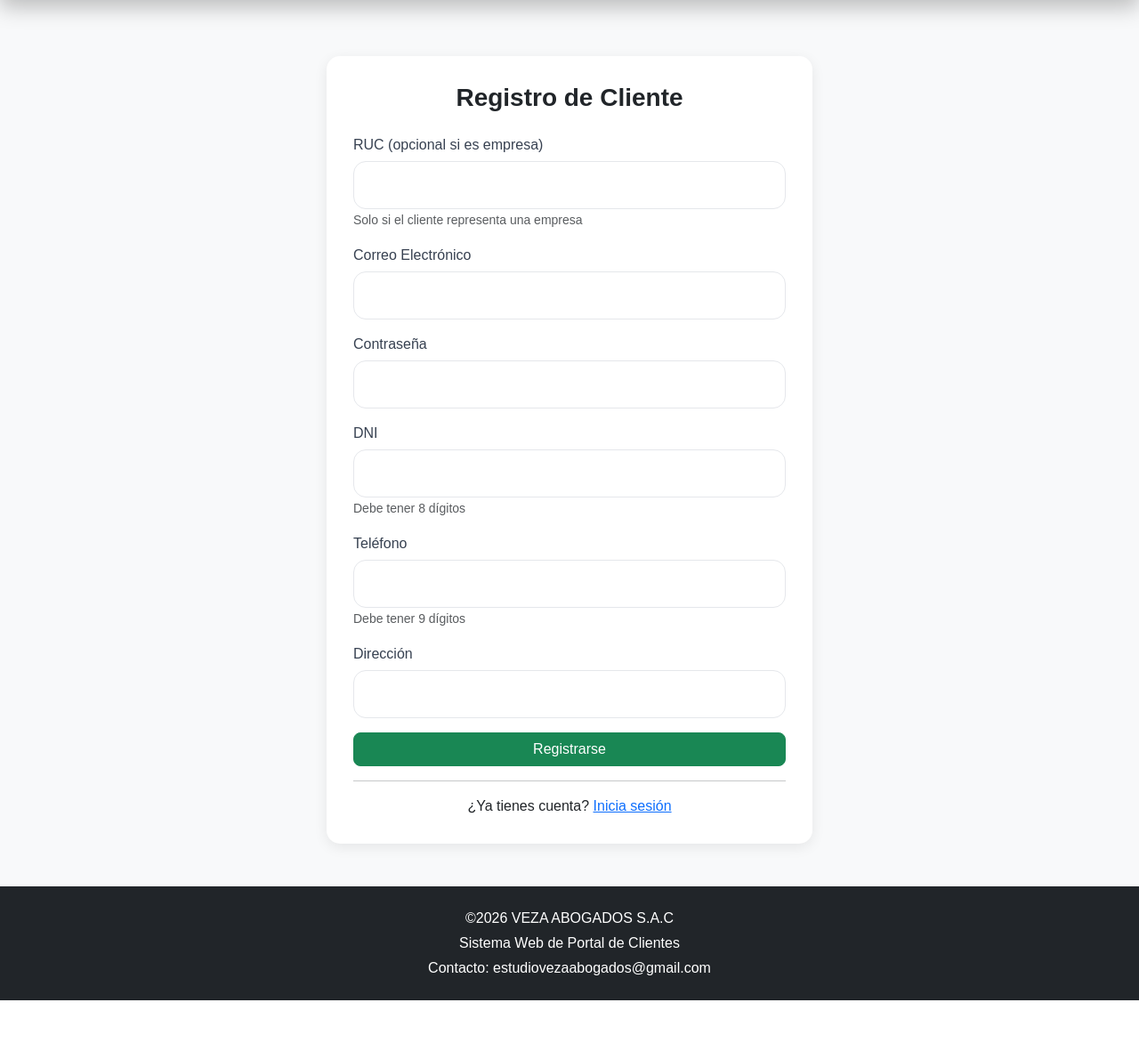
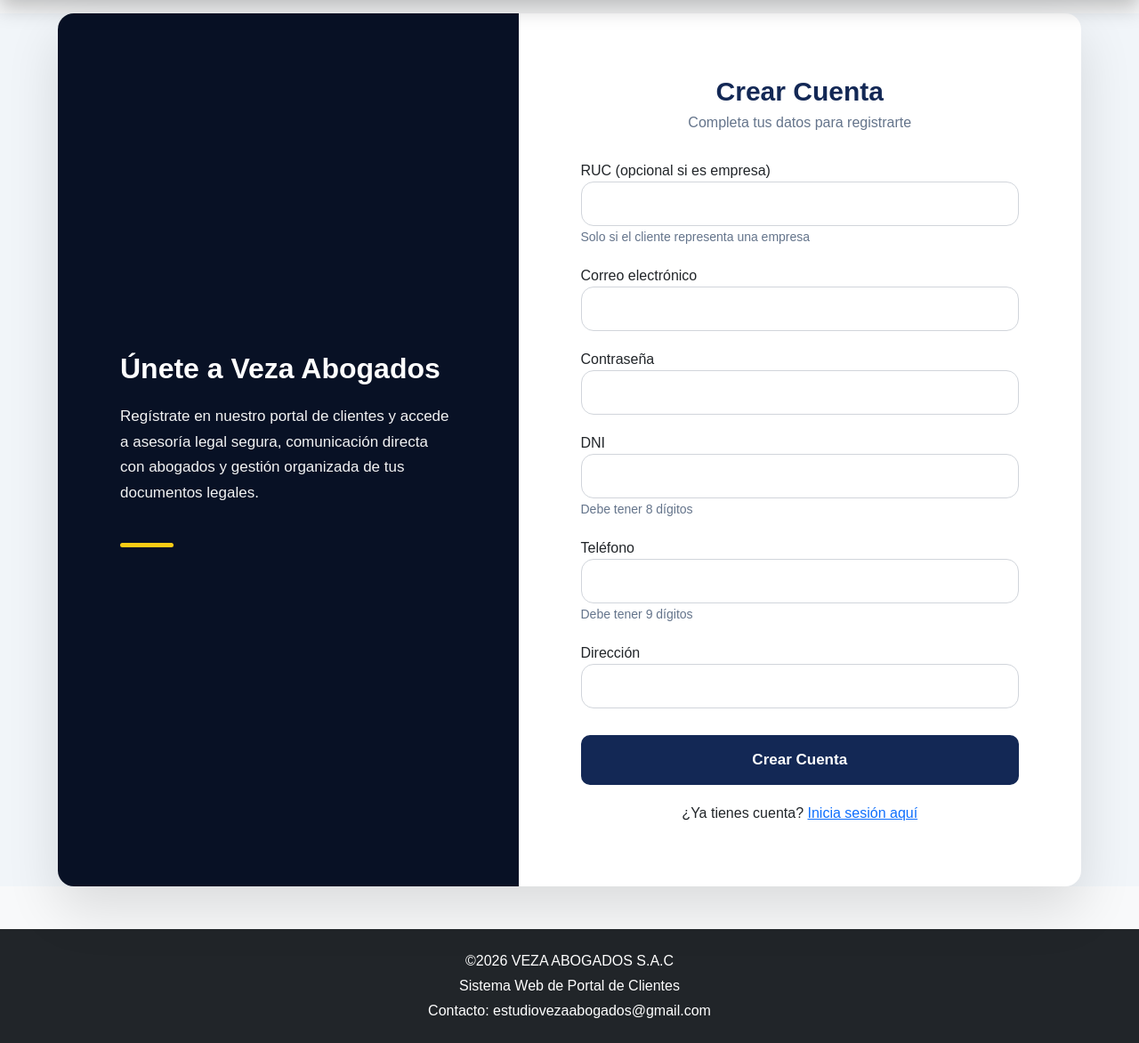
Before and after one commit to 9pvbloo/veza-abogados, a Flask app: page /registro in a window 1280 px wide. Shown: the part 75-1247 px from the top of the page at 89% size. Before the commit the page ends 1199 px from the top, so only its background shows below. Run offline with Flask 3, Linux system fonts and the light colour scheme.

Commit message:
Mejora diseño login y registro estilo profesional

```diff
--- a/templates/registro.html
+++ b/templates/registro.html
@@ -2,76 +2,232 @@
 
 {% block content %}
 
-<div class="container">
+<style>
 
-<div class="row justify-content-center">
+.login-wrapper{
+min-height:100vh;
+display:flex;
+justify-content:center;
+align-items:center;
+background:#f1f5f9;
+}
 
-<div class="col-md-6">
+/* contenedor principal */
+.login-box{
+display:flex;
+width:1150px;
+min-height:650px;
+background:white;
+border-radius:18px;
+overflow:hidden;
+box-shadow:0 25px 60px rgba(0,0,0,0.12);
+}
 
-<div class="section-box mt-5">
+/* lado izquierdo */
+.login-left{
+width:45%;
+background:#081125;
+color:white;
+padding:70px;
+display:flex;
+flex-direction:column;
+justify-content:center;
+}
 
-<h3 class="text-center mb-4 fw-bold">Registro de Cliente</h3>
+.login-left h2{
+font-size:32px;
+font-weight:700;
+margin-bottom:20px;
+}
 
-<form method="POST" id="formRegistro">
+.login-left p{
+font-size:17px;
+line-height:1.7;
+opacity:0.95;
+}
 
-<div class="mb-3">
+.login-left::after{
+content:"";
+width:60px;
+height:5px;
+background:#facc15;
+margin-top:25px;
+border-radius:3px;
+}
 
-<label class="form-label">RUC (opcional si es empresa)</label>
+/* lado derecho */
+.login-right{
+width:55%;
+padding:70px;
+}
 
-<input type="text"
-name="ruc"
-class="form-control"
-maxlength="11"
-pattern="\d{11}">
+.login-right h3{
+font-size:30px;
+text-align:center;
+margin-bottom:5px;
+font-weight:700;
+color:#132855;
+}
 
-<small class="text-muted">
-Solo si el cliente representa una empresa
-</small>
+.login-right p{
+text-align:center;
+margin-bottom:30px;
+color:#64748b;
+}
+
+/* filas en 2 columnas */
+.form-row{
+display:flex;
+gap:15px;
+}
+
+.form-group{
+margin-bottom:20px;
+width:100%;
+}
+
+.form-control{
+height:50px;
+border-radius:10px;
+border:1px solid #d1d5db;
+padding-left:15px;
+}
+
+.form-control:focus{
+border-color:#1e3a8a;
+box-shadow:0 0 0 2px rgba(30,58,138,0.15);
+}
+
+small{
+color:#64748b;
+}
+
+.btn-register-form{
+
+width:100%;
+background:#132855;
+color:white;
+border:none;
+padding:15px;
+border-radius:10px;
+font-weight:600;
+font-size:17px;
+margin-top:10px;
+transition:0.3s;
+
+}
+
+.btn-register-form:hover{
+
+background:#2e55aa;
+
+}
+
+.login-link{
+text-align:center;
+margin-top:20px;
+}
+
+/* responsive */
+@media (max-width:1000px){
+
+.login-box{
+flex-direction:column;
+width:92%;
+}
+
+.login-left{
+width:100%;
+text-align:center;
+}
+
+.login-right{
+width:100%;
+}
+
+.form-row{
+flex-direction:column;
+}
+
+}
+
+</style>
+
+
+<div class="login-wrapper">
+
+<div class="login-box">
+
+<!-- lado izquierdo -->
+<div class="login-left">
+
+<h2>Únete a Veza Abogados</h2>
+
+<p>
+Regístrate en nuestro portal de clientes y accede a asesoría legal
+segura, comunicación directa con abogados y gestión organizada
+de tus documentos legales.
+</p>
 
 </div>
 
-<div class="mb-3">
-<label class="form-label">Correo Electrónico</label>
-<input type="email" name="email" id="email" class="form-control" required>
+
+<!-- lado derecho -->
+<div class="login-right">
+
+<h3>Crear Cuenta</h3>
+<p>Completa tus datos para registrarte</p>
+
+<form method="POST">
+
+<!-- RUC -->
+<div class="form-group">
+<label>RUC (opcional si es empresa)</label>
+<input type="text" name="ruc" class="form-control" maxlength="11" pattern="\d{11}">
+<small>Solo si el cliente representa una empresa</small>
 </div>
 
-<div class="mb-3">
-<label class="form-label">Contraseña</label>
-<input type="password" name="password" id="password" class="form-control" required minlength="6">
+<!-- EMAIL -->
+<div class="form-group">
+<label>Correo electrónico</label>
+<input type="email" name="email" class="form-control" required>
 </div>
 
-<div class="mb-3">
-<label class="form-label">DNI</label>
-<input type="text" name="dni" class="form-control" required maxlength="8" pattern="\d{8}">
-<small class="text-muted">Debe tener 8 dígitos</small>
+<!-- PASSWORD -->
+<div class="form-group">
+<label>Contraseña</label>
+<input type="password" name="password" class="form-control" required minlength="6">
 </div>
 
-<div class="mb-3">
-<label class="form-label">Teléfono</label>
-<input type="text" name="telefono" class="form-control" required pattern="\d{9}">
-<small class="text-muted">Debe tener 9 dígitos</small>
+<!-- DNI -->
+<div class="form-group">
+<label>DNI</label>
+<input type="text" name="dni" class="form-control" required maxlength="8" pattern="\d{8}">
+<small>Debe tener 8 dígitos</small>
 </div>
 
-<div class="mb-3">
-<label class="form-label">Dirección</label>
+<!-- TELEFONO -->
+<div class="form-group">
+<label>Teléfono</label>
+<input type="text" name="telefono" class="form-control" required pattern="\d{9}">
+<small>Debe tener 9 dígitos</small>
+</div>
+
+<!-- DIRECCION -->
+<div class="form-group">
+<label>Dirección</label>
 <input type="text" name="direccion" class="form-control" required>
 </div>
 
-<div class="d-grid">
-<button type="submit" class="btn btn-success">
-Registrarse
+<button type="submit" class="btn-register-form">
+Crear Cuenta
 </button>
-</div>
 
 </form>
 
-<hr>
-
-<p class="text-center mb-0">
+<div class="login-link">
 ¿Ya tienes cuenta?
-<a href="{{ url_for('auth.login') }}">Inicia sesión</a>
-</p>
-
+<a href="{{ url_for('auth.login') }}">Inicia sesión aquí</a>
 </div>
 
 </div>
```
Also changed, not shown: templates/login.html (+198 -16 lines).
